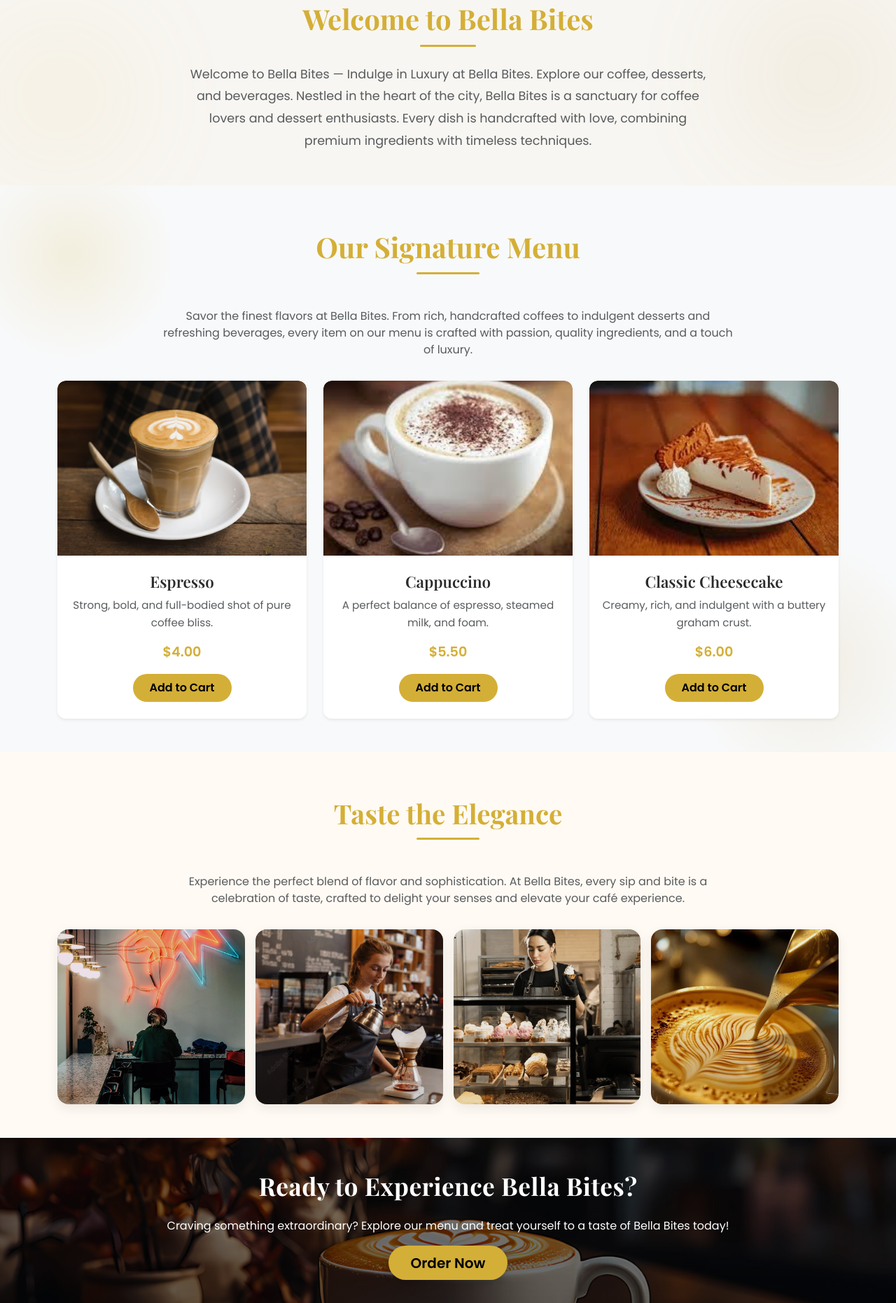
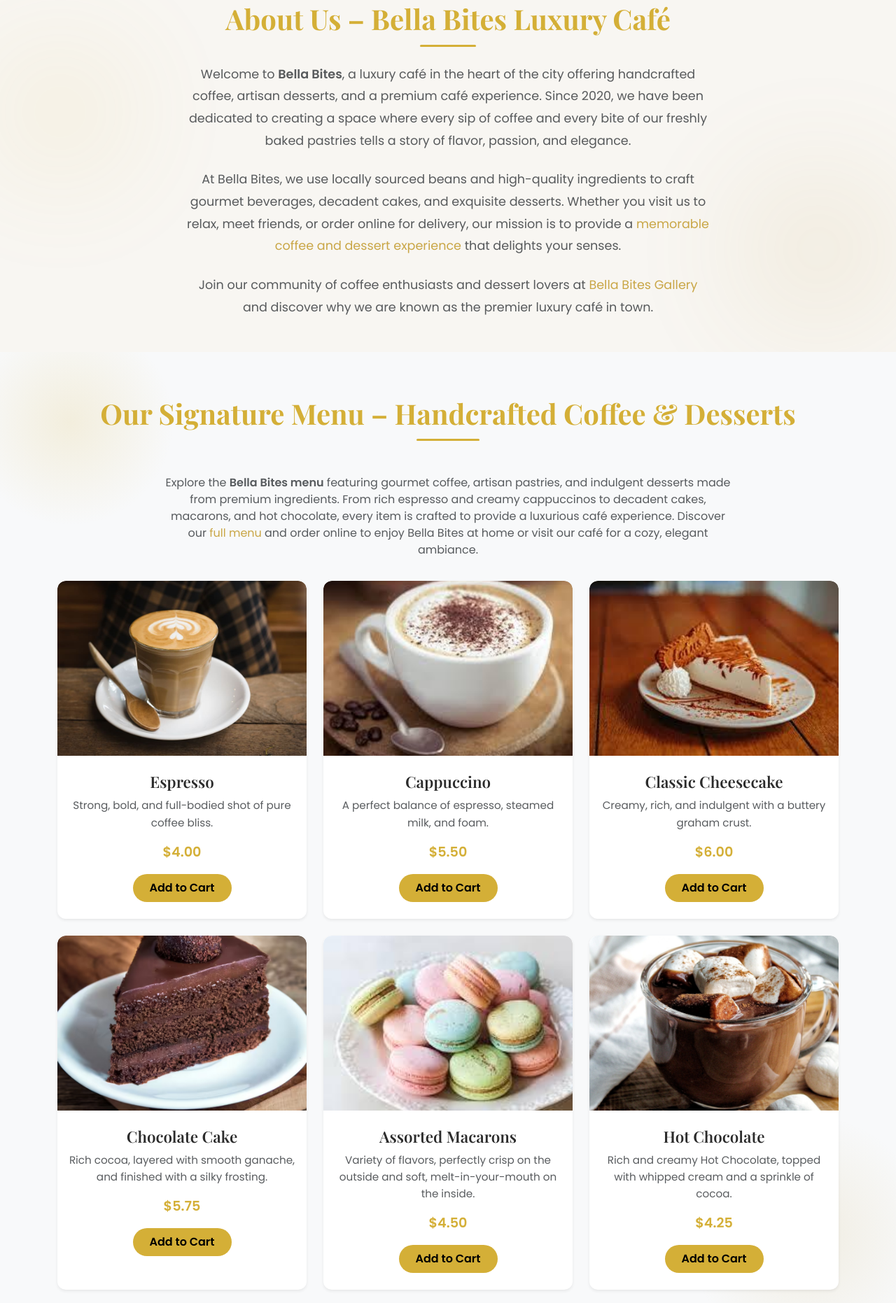
Before and after one commit to fatimasafvi22-afk/bella-bites, a plain HTML site: page index.html in a window 1280 px wide. Shown: the part 938-2800 px from the top of the page at 70% size. Drawn offline with nearby package versions, Linux system fonts and the light colour scheme.

Commit message:
Descriptive commit message

```diff
--- a/index.html
+++ b/index.html
@@ -16,6 +16,26 @@
     content="Indulge in Bella Bites’ handcrafted coffee and desserts, served with love and elegance.">
   <meta property="og:image" content="assets/images/og-image.jpg">
   <meta property="og:type" content="website">
+
+  <script type="application/ld+json">
+  {
+    "@context": "https://schema.org",
+    "@type": "CafeOrCoffeeShop",
+    "name": "Bella Bites",
+    "image": "https://bella-bites.vercel.app/assets/images/logo.png",
+    "description": "Luxury café offering handcrafted coffee, artisan desserts, and a premium café experience. Order online or visit our café.",
+    "address": {
+      "addressLocality": "Karachi",
+      "addressCountry": "PK"
+    },
+    "telephone": "+92 300 1234567",
+    "url": "https://bella-bites.vercel.app",
+    "menu": "https://bella-bites.vercel.app/menu.html",
+    "servesCuisine": ["Coffee", "Desserts", "Bakery", "Café"],
+    "priceRange": "$$"
+  }
+  </script>
+
 
   <!-- Bootstrap 5 -->
   <link href="https://cdn.jsdelivr.net/npm/bootstrap@5.3.3/dist/css/bootstrap.min.css" rel="stylesheet">
@@ -564,16 +584,21 @@
   <!-- ================= About Section ================= -->
   <section class="about py-5">
     <div class="container text-center">
-      <h2 class="section-title mb-4">Welcome to Bella Bites</h2>
+      <h2 class="section-title mb-4">About Us – Bella Bites Luxury Café</h2>
       <p class="mx-auto w-75 text-muted">
-
-        Welcome to Bella Bites — Indulge in Luxury at Bella Bites. Explore our coffee, desserts, and beverages.
-
-        Nestled in the heart of the city, Bella Bites is a sanctuary for coffee lovers and dessert enthusiasts.
-
-        Every dish is handcrafted with love, combining premium ingredients with timeless techniques.
-
-
+        Welcome to <strong>Bella Bites</strong>, a luxury café in the heart of the city offering handcrafted coffee,
+        artisan desserts, and a premium café experience. Since 2020, we have been dedicated to creating a space where
+        every sip of coffee and every bite of our freshly baked pastries tells a story of flavor, passion, and elegance.
+      </p>
+      <p class="mx-auto w-75 text-muted">
+        At Bella Bites, we use locally sourced beans and high-quality ingredients to craft gourmet beverages, decadent
+        cakes, and exquisite desserts. Whether you visit us to relax, meet friends, or order online for delivery, our
+        mission is to provide a <a href="menu.html" class="text-gold">memorable coffee and dessert experience</a> that
+        delights your senses.
+      </p>
+      <p class="mx-auto w-75 text-muted">
+        Join our community of coffee enthusiasts and dessert lovers at <a href="gallery.html" class="text-gold">Bella
+          Bites Gallery</a> and discover why we are known as the premier luxury café in town.
       </p>
     </div>
   </section>
@@ -582,17 +607,20 @@
   <section id="menu" class="menu py-5 bg-light">
     <div class="container">
       <div class="container text-center py-3">
-        <h2 class="section-title text-center mb-5">Our Signature Menu</h2>
+        <h2 class="section-title text-center mb-5">Our Signature Menu – Handcrafted Coffee & Desserts</h2>
         <p class="mx-auto w-75 text-muted">
-          Savor the finest flavors at Bella Bites. From rich, handcrafted coffees to indulgent desserts and refreshing
-          beverages, every item on our menu is crafted with passion, quality ingredients, and a touch of luxury.
+          Explore the <strong>Bella Bites menu</strong> featuring gourmet coffee, artisan pastries, and indulgent
+          desserts made from premium ingredients. From rich espresso and creamy cappuccinos to decadent cakes, macarons,
+          and hot chocolate, every item is crafted to provide a luxurious café experience. Discover our <a
+            href="menu.html" class="text-gold">full menu</a> and order online to enjoy Bella Bites at home or visit our
+          café for a cozy, elegant ambiance.
         </p>
       </div>
       <div class="row g-4">
         <!-- Item 1 -->
         <div class="col-md-4">
           <div class="menu-item card border-0 shadow-sm text-center h-100">
-            <img src="assets/images/espresso.jpg" class="card-img-top" alt="Espresso">
+            <img src="assets/images/Espresso.jpg" class="card-img-top" alt="Espresso">
             <div class="card-body">
               <h5 class="card-title">Espresso</h5>
               <p class="card-text text-muted">Strong, bold, and full-bodied shot of pure coffee bliss.</p>
@@ -628,6 +656,56 @@
             </div>
           </div>
         </div>
+
+
+        <!-- Item 4 -->
+        <div class="col-md-4">
+          <div class="menu-item card border-0 shadow-sm text-center h-100">
+            <img src="assets/images/chocolate-cake.jpg" loading="lazy"
+              alt="Decadent chocolate cake slice with ganache frosting" class="card-img-top">
+            <div class="card-body text-center">
+              <h5 class="card-title">Chocolate Cake</h5>
+              <p class="card-text text-muted">Rich cocoa, layered with smooth ganache, and finished with a silky
+                frosting.</p>
+              <p class="price fw-bold">$5.75</p>
+              <button class="btn btn-gold add-to-cart" data-name="Chocolate Cake" data-price="5.75"
+                data-img="assets/images/chocolate-cake.jpg">Add to Cart</button>
+            </div>
+          </div>
+        </div>
+
+        <!-- Item 5 -->
+        <div class="col-md-4">
+          <div class="menu-item card border-0 shadow-sm text-center h-100">
+            <img src="assets/images/macarons.jpg" loading="lazy" alt="Colorful French macarons in assorted flavors"
+              class="card-img-top">
+            <div class="card-body text-center">
+              <h5 class="card-title">Assorted Macarons</h5>
+              <p class="card-text text-muted">Variety of flavors, perfectly crisp on the outside and soft,
+                melt-in-your-mouth on the inside.</p>
+              <p class="price fw-bold">$4.50</p>
+              <button class="btn btn-gold add-to-cart" data-name="Assorted Macarons" data-price="4.50"
+                data-img="assets/images/macarons.jpg">Add to Cart</button>
+            </div>
+          </div>
+        </div>
+
+        <!-- Item 6 -->
+        <div class="col-md-4">
+          <div class="menu-item card border-0 shadow-sm text-center h-100">
+            <img src="assets/images/hot-chocolate.jpg" loading="lazy"
+              alt="Hot chocolate with whipped cream and cocoa sprinkles" class="card-img-top">
+            <div class="card-body text-center">
+              <h5 class="card-title">Hot Chocolate</h5>
+              <p class="card-text text-muted">Rich and creamy Hot Chocolate, topped with whipped cream and a sprinkle of
+                cocoa.</p>
+              <p class="price fw-bold">$4.25</p>
+              <button class="btn btn-gold add-to-cart" data-name="Hot Chocolate" data-price="4.25"
+                data-img="assets/images/hot-chocolate.jpg">Add to Cart</button>
+            </div>
+          </div>
+        </div>
+
       </div>
     </div>
   </section>
@@ -638,7 +716,8 @@
       <div class="container text-center py-3">
         <h2 class="section-title mb-5">Taste the Elegance</h2>
         <p class="mx-auto w-75 text-muted">
-          Experience the perfect blend of flavor and sophistication. At Bella Bites, every sip and bite is a celebration of taste, crafted to delight your senses and elevate your café experience.
+          Experience the perfect blend of flavor and sophistication. At Bella Bites, every sip and bite is a celebration
+          of taste, crafted to delight your senses and elevate your café experience.
         </p>
       </div>
       <div class="gallery-grid">
@@ -664,8 +743,8 @@
     <div class="container">
       <h2 class="fw-bold mb-4">Ready to Experience Bella Bites?</h2>
       <p class="mx-auto w-75">
-          Craving something extraordinary? Explore our menu and treat yourself to a taste of Bella Bites today!
-        </p>
+        Craving something extraordinary? Explore our menu and treat yourself to a taste of Bella Bites today!
+      </p>
       <a href="menu.html" class="btn btn-gold btn-lg">Order Now</a>
     </div>
   </section>
```
Also changed, not shown: menu.html (+1 -1 lines).
